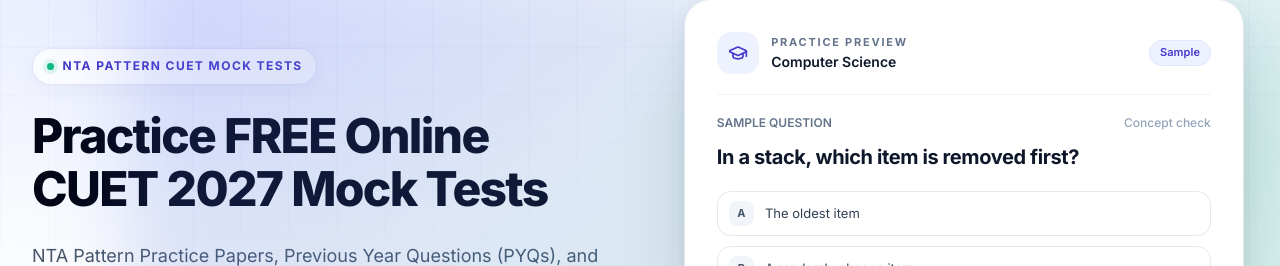
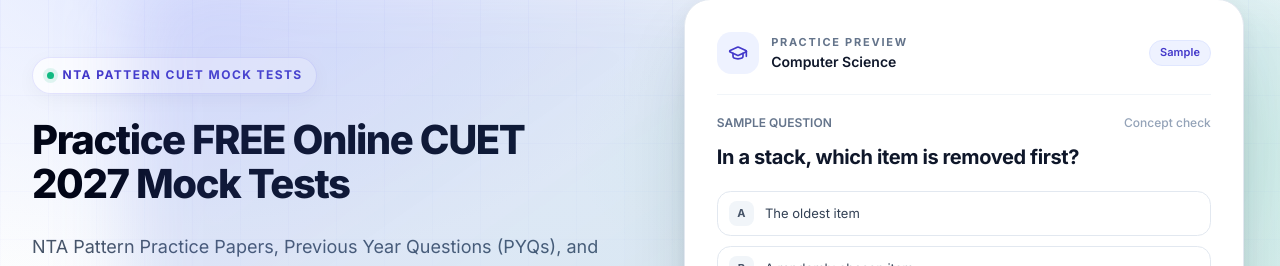
Before and after one commit to FoXDev-404/cuet-free-mock-test, a Next.js app: page / in a window 1280 px wide. Shown: the part 170-436 px from the top of the page. Built offline with nearby package versions, Linux system fonts and the light colour scheme; no server answers.

Commit message:
UI: shorter hero H1 without UG suffix

```diff
--- a/src/app/page.tsx
+++ b/src/app/page.tsx
@@ -67,7 +67,7 @@
               <span className="home-eyebrow-dot" aria-hidden="true" />
               NTA Pattern CUET Mock Tests
             </p>
-            <h1 className="max-w-xl text-3xl font-extrabold leading-[1.12] tracking-[-0.035em] text-neutral-950 dark:text-white sm:text-4xl lg:text-[3rem]">
+            <h1 className="max-w-xl text-2xl font-extrabold leading-[1.12] tracking-[-0.035em] text-neutral-950 dark:text-white sm:text-3xl lg:text-[2.5rem]">
               Practice FREE Online CUET 2027 Mock Tests
             </h1>
             <p className="mt-6 max-w-xl text-base leading-7 text-neutral-600 dark:text-neutral-300 sm:text-lg sm:leading-8">
```
